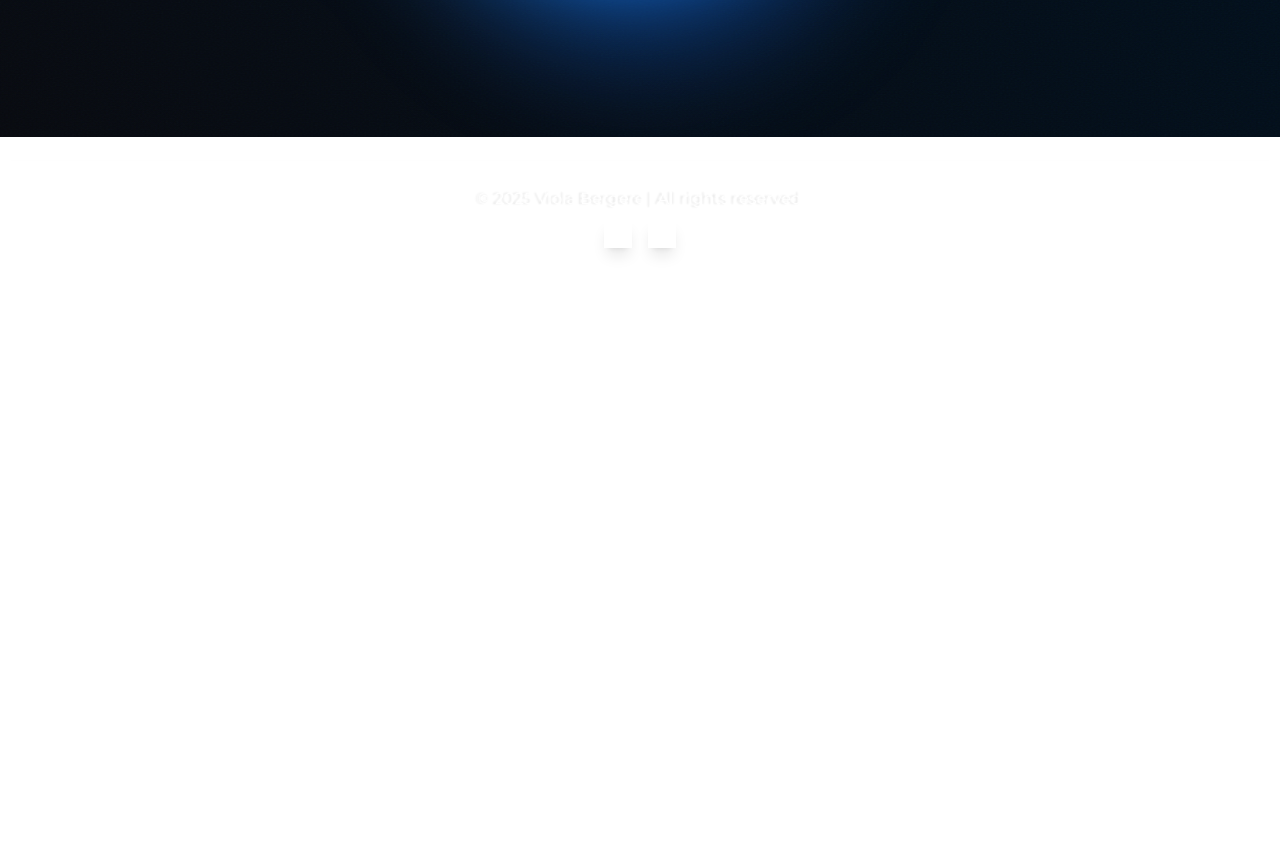
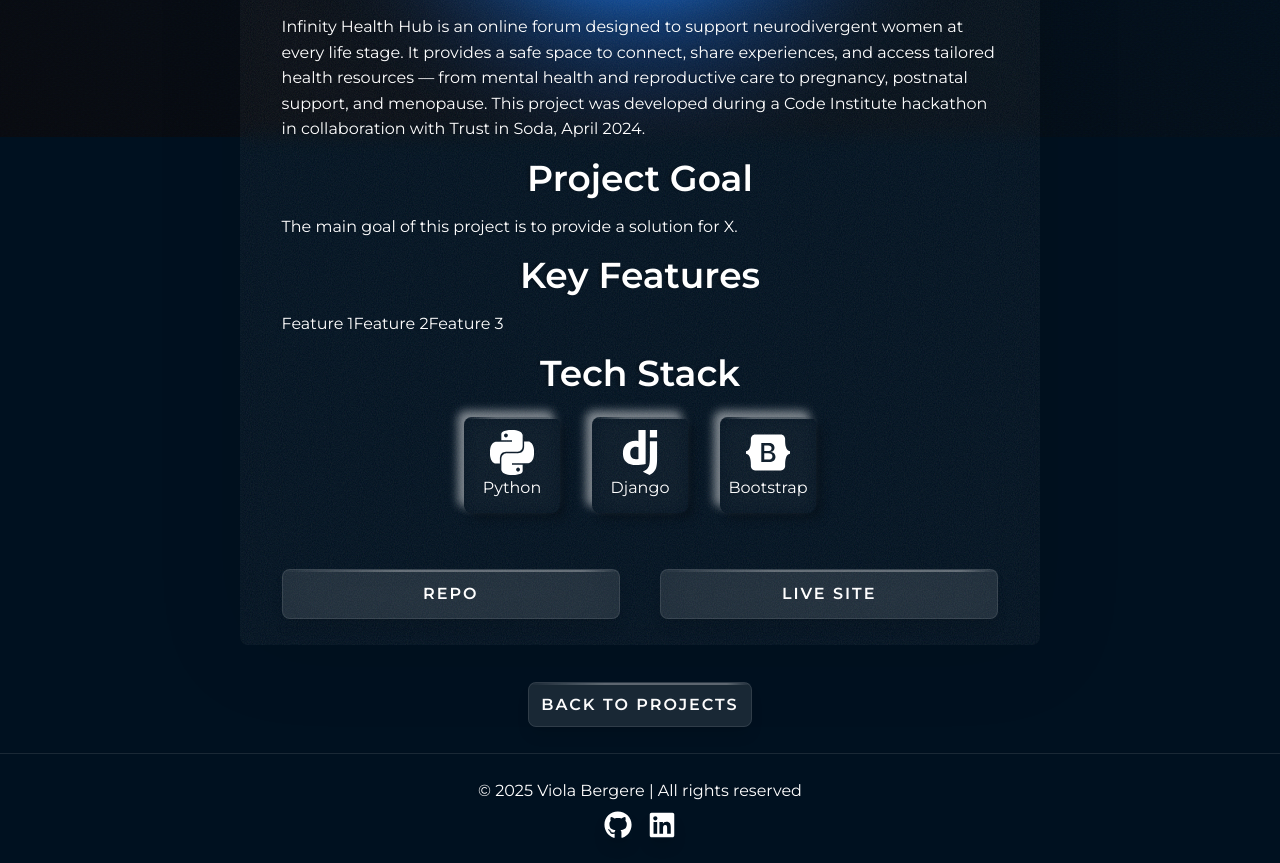
Before and after one commit to violaberg/portfolio, a Next.js app: page /projects/1 in a window 1280 px wide. Before the commit this address had no page. Shown: the part 663-1526 px from the top of the page. Before the commit the page ends 935 px from the top, so only its background shows below. Built offline with nearby package versions, Linux system fonts and the light colour scheme.

Commit message:
feat: add individual project page and style it, refactor TechStack component to make it reusable

```diff
--- a/src/app/about/page.jsx
+++ b/src/app/about/page.jsx
@@ -1,4 +1,5 @@
 import TechStack from "@/components/TechStack";
+import aboutTechStack from "../data/aboutTechStack";
 
 const page = () => {
   return (
@@ -29,7 +30,7 @@ const page = () => {
           <section className="flex flex-col md:flex-row items-center gap-8">
             {/* Text Section */}
             <div className="flex-1">
-              <h1 className="justify-self-center text-5xl p-4">About Me</h1>
+              <h1 className="text-center text-5xl p-4">About Me</h1>
               <p className="pb-3">
                 Hi, I'm Viola, a passionate Full Stack Web Developer specializing in building user-focused, scalable applications. Proficient in technologies like React, Next.js, Django and Tailwind CSS, I enjoy tackling complex challenges and delivering seamless solutions that combine functionality with outstanding user experience.
               </p>
@@ -58,7 +59,10 @@ const page = () => {
         </div>
       </div>
       {/* Tech Stack Section */}
-      <TechStack />
+      <div className="tech-stack-container py-4 z-10 text-center">
+        <h2 className="text-5xl my-6 py-3">Tech Stack</h2>
+        <TechStack techs={aboutTechStack} />
+      </div>
     </div>
   );
 };
--- /dev/null
+++ b/src/app/data/aboutTechStack.jsx
@@ -0,0 +1,11 @@
+const aboutTechStack = [
+  { name: "React", icon: "/icons/react.svg" },
+  { name: "Next.js", icon: "/icons/nextdotjs.svg" },
+  { name: "Tailwind CSS", icon: "/icons/tailwindcss.svg" },
+  { name: "JavaScript", icon: "/icons/javascript.svg" },
+  { name: "Python", icon: "/icons/python.svg" },
+  { name: "Django", icon: "/icons/django.svg" },
+  { name: "Bootstrap", icon: "/icons/bootstrap.svg" }
+];
+
+export default aboutTechStack;
--- /dev/null
+++ b/src/app/data/projects.jsx
@@ -0,0 +1,43 @@
+const projects = [
+  {
+    id: "1",
+    name: "Infinity Health Hub",
+    description: "Infinity Health Hub is an online forum designed to support neurodivergent women at every life stage. It provides a safe space to connect, share experiences, and access tailored health resources — from mental health and reproductive care to pregnancy, postnatal support, and menopause. This project was developed during a Code Institute hackathon in collaboration with Trust in Soda, April 2024.",
+    image: "/images/project_1.png",
+    repo: "https://github.com/violaberg/infinity-health-hub",
+    demo: "https://infinity-hub-15161149b9fb.herokuapp.com/",
+    goal: 'The main goal of this project is to provide a solution for X.',
+    features: ['Feature 1', 'Feature 2', 'Feature 3'],
+    techStack: [
+    { "name": "Python", "icon": "/icons/python.svg" },
+    { "name": "Django", "icon": "/icons/django.svg" },
+    { "name": "Bootstrap", "icon": "/icons/bootstrap.svg" }
+  ],
+  },
+  {
+    id: "2",
+    name: "Bling It",
+    description: "Bling It is a fictional e-commerce gemstone shop inspired by my love for diamonds and rubies. It offers a curated selection of gemstones, each with detailed specs, pricing, and images. Users can easily browse categories, add items to their wishlist, and leave reviews. The shop also features a secure checkout process for a smooth shopping experience.",
+    image: "/images/project_2.png",
+    repo: "https://github.com/violaberg/bling-it",
+    demo: "https://bling-it-242ac659e1b6.herokuapp.com/",
+  },
+  {
+    id: "3",
+    name: "Wine O'Clock",
+    description: "Wine O'Clock is a fictional wine cellar located in the heart of the Bordeaux wine region, France. This project invites wine enthusiasts to explore the rich history and traditions of winemaking. The site features a curated gallery, visitor reviews, and a blog covering all things wine. Whether you're a connoisseur or a beginner, Wine O'Clock offers something for everyone. For bookings or inquiries, a contact form is available.",
+    image: "/images/project_3.png",
+    repo: "https://github.com/violaberg/wine-o-clock",
+    demo: "https://wine-o-clock-223a2b0e8720.herokuapp.com/",
+  },
+  {
+    id: "4",
+    name: "ForThe50",
+    description: "For the 50 aims to raise awareness about modern slavery, which affects an estimated 50 million people worldwide. Our mission is to shed light on this issue and give a voice to those affected. The platform provides essential tools to help identify modern slavery and offers resources, including contact information, to take action. Join us in standing up against this horrific crime and supporting the fight for freedom.",
+    image: "/images/project_4.png",
+    repo: "https://github.com/violaberg/ForThe50",
+    demo: "https://forthe50-67eaa7388853.herokuapp.com/",
+  },
+];
+
+export default projects;
--- /dev/null
+++ b/src/app/projects/[id]/page.jsx
@@ -0,0 +1,98 @@
+"use client";
+
+import { use } from "react";
+import projects from "../../data/projects";
+import TechStack from "../../../components/TechStack";
+
+const ProjectPage = ({ params }) => {
+  const resolvedParams = use(params);
+
+  const { id } = resolvedParams;
+  const project = projects.find((proj) => proj.id === id);
+
+  if (!project) {
+    return <div className="text-center mt-10">Project not found</div>;
+  }
+
+  return (
+    <div className="flex flex-col justify-center mt-36 mb-6">
+      <div className="card relative max-w-sm w-full mb-4">
+          <svg
+            viewBox="0 0 1000 1000"
+            xmlns="http://www.w3.org/2000/svg"
+            className="noise w-full h-full absolute top-0 left-0"
+            preserveAspectRatio="none"
+          >
+            <filter id="noiseFilter">
+              <feTurbulence
+                type="fractalNoise"
+                baseFrequency="0.85"
+                numOctaves="6"
+                stitchTiles="stitch"
+              />
+            </filter>
+            <rect
+              width="100%"
+              height="100%"
+              preserveAspectRatio="xMidYMid meet"
+              filter="url(#noiseFilter)"
+            />
+          </svg>
+          <h1 className="text-5xl text-center pb-6">
+              {project.name}
+          </h1>
+          <img
+            src={project.image}
+            alt={project.name}
+            className="img-fluid w-3/4 mx-auto project-img shadow-lg rounded-lg"
+          />
+          {/* Content Section */}
+          <div className="content p-4">
+            <div className="overview">
+              <h2 className="text-4xl font-semibold text-center pb-4">Overview</h2>
+              <p>{project.description}</p>
+            </div>
+
+            <div className="project-goal pt-4">
+              <h2 className="text-4xl font-semibold text-center pb-4">Project Goal</h2>
+              <p>{project.goal}</p>
+            </div>
+
+            <div className="key-features pt-4">
+              <h2 className="text-4xl font-semibold text-center pb-4">Key Features</h2>
+              <p>{project.features}</p>
+            </div>
+
+            <div className="tech-stack-container py-4 z-10 text-center">
+              <h2 className="text-4xl font-semibold text-center pb-6">Tech Stack</h2>
+              <TechStack techs={project.techStack} />
+            </div>
+          </div>
+          <div className="flex justify-between mt-2 px-4">
+            <button
+              onClick={() => window.open(project.repo, "_blank")}
+              className="btnCard rounded-lg shadow-lg font-semibold p-3 flex-1 mr-2 cursor-pointer"
+            >
+              Repo
+            </button>
+            <button
+              onClick={() => window.open(project.demo, "_blank")}
+              className="btnCard rounded-lg shadow-lg font-semibold p-3 flex-1 ml-8"
+            >
+              Live Site
+            </button>
+          </div>
+        </div>
+        <div className="text-center pt-4 mt-4">
+        <a
+          href="/projects"
+          className="btnCard p-3 rounded-lg shadow-lg font-semibold"
+        >
+          Back to Projects
+        </a>
+      </div>
+    </div>
+  );
+};
+
+export default ProjectPage;
--- a/src/components/EmblaCarousel.jsx
+++ b/src/components/EmblaCarousel.jsx
@@ -1,43 +1,10 @@
 "use client";
 
 import React, { useState, useEffect, useCallback } from 'react'
+import Link from "next/link";
 import useEmblaCarousel from 'embla-carousel-react'
 import { Thumb } from './EmblaCarouselThumbsButton'
-
-const projects = [
-  {
-    id: "1",
-    name: "Infinity Health Hub",
-    description: "Infinity Health Hub is an online forum designed to support neurodivergent women at every life stage. It provides a safe space to connect, share experiences, and access tailored health resources — from mental health and reproductive care to pregnancy, postnatal support, and menopause. This project was developed during a Code Institute hackathon in collaboration with Trust in Soda, April 2024.",
-    image: "./images/project_1.png",
-    repo: "https://github.com/violaberg/infinity-health-hub",
-    demo: "https://infinity-hub-15161149b9fb.herokuapp.com/",
-  },
-  {
-    id: "2",
-    name: "Bling It",
-    description: "Bling It is a fictional e-commerce gemstone shop inspired by my love for diamonds and rubies. It offers a curated selection of gemstones, each with detailed specs, pricing, and images. Users can easily browse categories, add items to their wishlist, and leave reviews. The shop also features a secure checkout process for a smooth shopping experience.",
-    image: "./images/project_2.png",
-    repo: "https://github.com/violaberg/bling-it",
-    demo: "https://bling-it-242ac659e1b6.herokuapp.com/",
-  },
-  {
-    id: "3",
-    name: "Wine O'Clock",
-    description: "Wine O'Clock is a fictional wine cellar located in the heart of the Bordeaux wine region, France. This project invites wine enthusiasts to explore the rich history and traditions of winemaking. The site features a curated gallery, visitor reviews, and a blog covering all things wine. Whether you're a connoisseur or a beginner, Wine O'Clock offers something for everyone. For bookings or inquiries, a contact form is available.",
-    image: "./images/project_3.png",
-    repo: "https://github.com/violaberg/wine-o-clock",
-    demo: "https://wine-o-clock-223a2b0e8720.herokuapp.com/",
-  },
-  {
-    id: "4",
-    name: "ForThe50",
-    description: "For the 50 aims to raise awareness about modern slavery, which affects an estimated 50 million people worldwide. Our mission is to shed light on this issue and give a voice to those affected. The platform provides essential tools to help identify modern slavery and offers resources, including contact information, to take action. Join us in standing up against this horrific crime and supporting the fight for freedom.",
-    image: "./images/project_4.png",
-    repo: "https://github.com/violaberg/ForThe50",
-    demo: "https://forthe50-67eaa7388853.herokuapp.com/",
-  },
-];
+import projects from '../app/data/projects'
 
 const EmblaCarousel = (props) => {
   const { slides, options } = props
@@ -97,17 +64,19 @@ const EmblaCarousel = (props) => {
                     filter="url(#noiseFilter)"
                   />
                 </svg>
+                <Link href={`/projects/${project.id}`} className="block">
                 <img
                   src={project.image}
                   alt={project.name}
                   className="img-fluid w-3/4 mx-auto project-img shadow-lg rounded-lg"
                 />
                 <div className="content p-4">
-                  <h2 className="text-lg font-semibold text-center">
+                  <h2 className="text-xl font-semibold text-center">
                     {project.name}
                   </h2>
                   <p className="py-2">{project.description}</p>
                 </div>
+                </Link>
                 <div className="flex justify-between mt-2 px-4">
                   <button
                     onClick={() => window.open(project.repo, "_blank")}
--- a/src/components/TechStack.js
+++ b/src/components/TechStack.js
@@ -1,38 +1,23 @@
 import Image from "next/image";
 
-import ReactIcon from "../../public/icons/react.svg";
-import NextIcon from "../../public/icons/nextdotjs.svg";
-import TailwindIcon from "../../public/icons/tailwindcss.svg";
-import JavaScriptIcon from "../../public/icons/javascript.svg";
-import PythonIcon from "../../public/icons/python.svg";
-import DjangoIcon from "../../public/icons/django.svg";
-import BootstrapIcon from "../../public/icons/bootstrap.svg";
-
-const TechStack = () => {
-  const techs = [
-    { name: "React", icon: ReactIcon },
-    { name: "Next.js", icon: NextIcon },
-    { name: "TailwindCSS", icon: TailwindIcon },
-    { name: "JavaScript", icon: JavaScriptIcon },
-    { name: "Python", icon: PythonIcon },
-    { name: "Django", icon: DjangoIcon },
-    { name: "Bootstrap", icon: BootstrapIcon },
-  ];
-
+const TechStack = ({ techs }) => {
   return (
-    <div className="tech-stack-container py-4 z-10 text-center">
-      <h2 className="text-5xl my-6 py-3">Tech Stack</h2>
     <div className="flex flex-wrap justify-center pb-4 gap-8">
       {techs.map((tech, index) => (
-          <div key={index} className="card flex flex-col items-center neumorphic-square justify-center w-24 h-24 bg-color2 shadow-neumorphic hover:shadow-neumorphicHover transform hover:translate-y-[-4px] transition-all">
+        <div
+          key={index}
+          className="card flex flex-col items-center neumorphic-square justify-center p-2 w-24 h-24 bg-color2 shadow-neumorphic hover:shadow-neumorphicHover transform hover:translate-y-[-4px] transition-all"
+        >
           <Image
             src={tech.icon}
             alt={tech.name}
-              className="tech-icons w-16 h-16"
+            className="tech-icons"
+            width={64}
+            height={64}
           />
+          <p>{tech.name}</p>
         </div>
       ))}
-      </div>
     </div>
   );
 };
```
Lines whose indentation alone changed are shown as unchanged.
